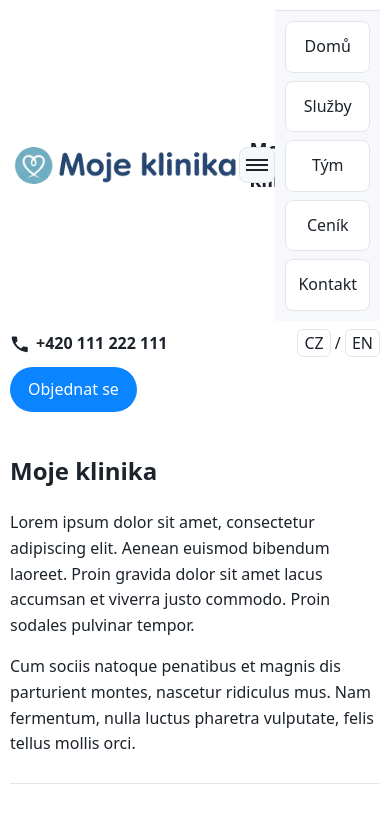
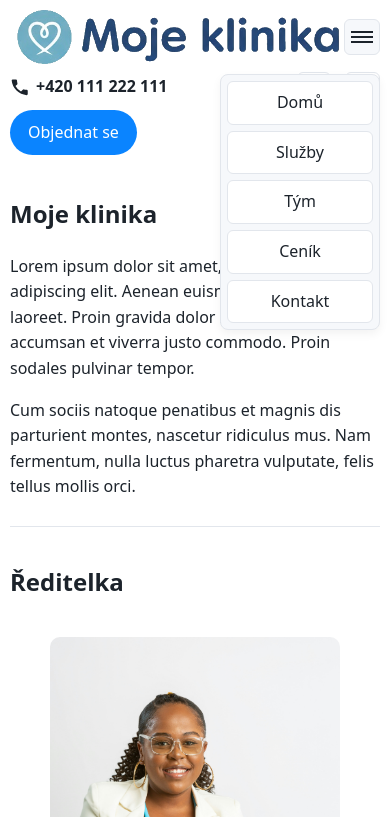
Before and after one commit to RGarpD/WEB_projekt_CZU, a plain HTML site: page index.html in a window 390 px wide. Both pictures are taken after a click on the button 362 px from the left and 40 px from the top of the page. Shown: the top 817 px of the page. Drawn offline with Linux system fonts and the light colour scheme.

Commit message:
fix: oprava názvu "moje klinika" oprava hamburger menu podle wireframe

```diff
--- a/index.html
+++ b/index.html
@@ -12,8 +12,9 @@
 <!-- HLAVIČKA -->
 <header class="hlavicka">
     <div class="logo-box">
-        <img src="./logo.png" alt="Logo kliniky" width="592">
-        <span class="nazev">Moje klinika</span>
+        <a href="./index.html">
+            <img src="./logo.png" alt="Logo kliniky" width="592">
+        </a>
     </div>
 
     <!-- tlačítko menu (hamburger) -->
@@ -24,7 +25,7 @@
     <!-- navigace -->
     <nav id="navigace" class="menu" hidden>
         <ul>
-            <!--          DODĚLAT HREF                   -->
+            <!--          DODĚLAT HREF!!!!!!!                   -->
             <li><a href="#">Domů</a></li>
             <li><a href="#">Služby</a></li>
             <li><a href="#">Tým</a></li>
@@ -48,7 +49,7 @@
 
 <!-- hlavní tlačítko -->
 <div class="objednat">
-            <!--          DODĚLAT TLACITKO                   -->
+            <!--          DODĚLAT TLACITKO!!!!!!!!!!!                   -->
     <a class="tlacitko" href="#">Objednat se</a>
 </div>
 
--- a/styles.css
+++ b/styles.css
@@ -37,11 +37,15 @@ a:hover { text-decoration: underline; }
     display: flex;
     justify-content: space-between;
     align-items: center;
+    position: relative;
 }
 .logo-box {
     display: flex;
     align-items: center;
     gap: 10px;
+}
+.logo-box a img {
+    cursor: pointer;
 }
 .nazev {
     font-weight: bold;
@@ -50,13 +54,15 @@ a:hover { text-decoration: underline; }
 
 /* hamburger tlačítko */
 .hamburger {
-    width: 44px;
+    width: 40px;
     height: 36px;
     border: 1px solid var(--barva-hrana);
-    border-radius: 8px;
+    border-radius: 6px;
     background: var(--barva-box);
-    display: grid;
-    place-content: center;
+    display: flex;
+    flex-direction: column;
+    justify-content: center;
+    align-items: center;
     gap: 3px;
     cursor: pointer;
 }
@@ -69,22 +75,31 @@ a:hover { text-decoration: underline; }
 
 /* MENU */
 .menu {
+    position: absolute;
+    top: 100%;
+    right: 10px;
+    width: 160px;
     background: var(--barva-box);
-    border-top: 1px solid var(--barva-hrana);
+    border: 1px solid var(--barva-hrana);
+    border-radius: 8px;
+    box-shadow: 0 4px 10px rgba(0, 0, 0, 0.05);
+    z-index: 100;
 }
 .menu ul {
     list-style: none;
     margin: 0;
-    padding: 10px;
-    display: grid;
-    gap: 8px;
+    padding: 6px;
+    display: flex;
+    flex-direction: column;
+    gap: 6px;
 }
 .menu a {
     display: block;
-    padding: 12px;
+    padding: 8px;
     text-align: center;
+    font-size: 1rem;
     border: 1px solid var(--barva-hrana);
-    border-radius: 8px;
+    border-radius: 6px;
     color: var(--barva-text);
     background: #fff;
 }
@@ -251,10 +266,25 @@ a:hover { text-decoration: underline; }
 
 @media (min-width: 960px) {
     .hamburger { display: none; }
-    .menu { background: transparent; border: 0; }
+    .menu {
+        background: transparent;
+        border: none;
+        position: static;
+        width: auto;
+        box-shadow: none;
+    }
     .menu[hidden] { display: block !important; }
-    .menu ul { display: flex; gap: 12px; padding: 0; }
-    .menu a { padding: 6px 8px; border: 0; background: transparent; }
+    .menu ul {
+        flex-direction: row;
+        gap: 12px;
+        padding: 0;
+    }
+    .menu a {
+        padding: 6px 8px;
+        border: none;
+        background: transparent;
+
+    }
     .menu a:hover { background: #eef2f7; border-radius: 6px; }
 
     .sluzby-grid {
```
